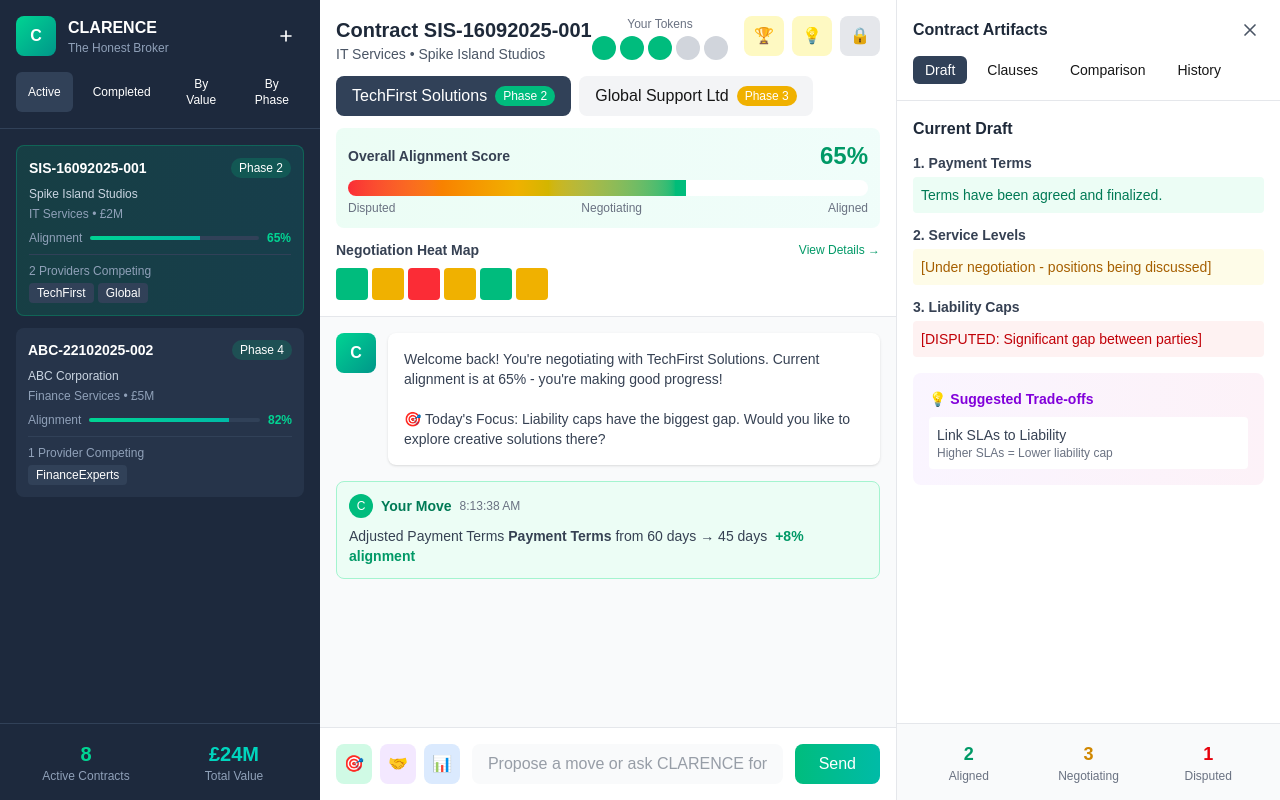
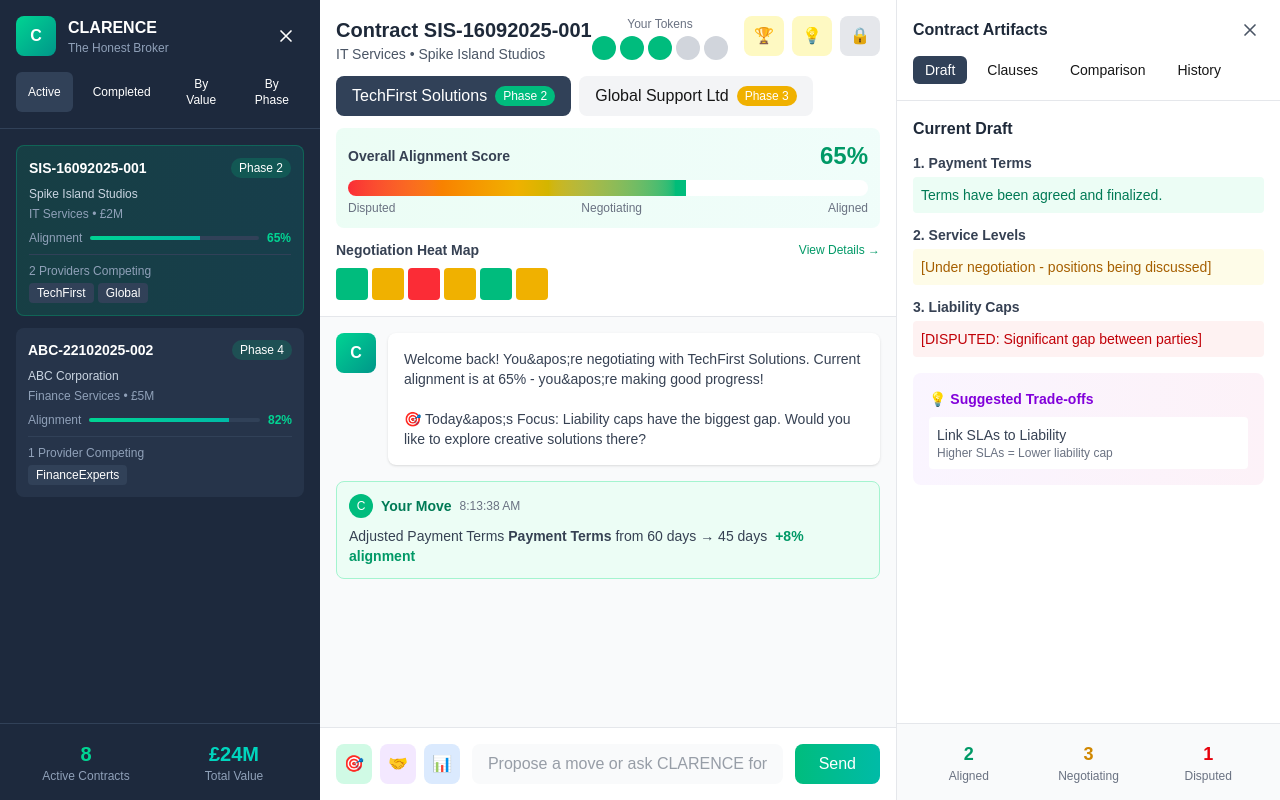
Before and after one commit to SpikeIreland/clarence, a Next.js app: page /auth/unified in a window 1280 px wide. Built offline with nearby package versions, Linux system fonts and the light colour scheme.

Commit message:
Fix: Unified CLARENCE interface - resolve compilation errors and unused variables

```diff
--- a/app/auth/unified/page.tsx
+++ b/app/auth/unified/page.tsx
@@ -1,5 +1,5 @@
 'use client'
-import { useState, useEffect, useCallback, useRef } from 'react'
+import { useState, useEffect, useRef } from 'react'
 import { useRouter } from 'next/navigation'
 
 // ========== INTERFACES ==========
@@ -64,7 +64,7 @@ interface ClauseStatus {
 }
 
 // ========== MAIN COMPONENT ==========
-export default function UnifiedClarenceInterface() {
+export default function UnifiedClarencePage() {
   const router = useRouter()
   const messagesEndRef = useRef<HTMLDivElement>(null)
 
@@ -73,9 +73,9 @@ export default function UnifiedClarenceInterface() {
   const [selectedProvider, setSelectedProvider] = useState<Provider | null>(null)
   const [contracts, setContracts] = useState<Contract[]>([])
   const [moves, setMoves] = useState<Move[]>([])
-  const [tokens, setTokens] = useState({ used: 3, total: 5 })
+  const [tokens] = useState({ used: 3, total: 5 }) // removed setTokens as it's not used
   const [achievements, setAchievements] = useState<Achievement[]>([])
-  const [activeChallenge, setActiveChallenge] = useState<Challenge | null>(null)
+  // Removed activeChallenge and setActiveChallenge as they're not used
   const [clauseStatuses, setClauseStatuses] = useState<ClauseStatus[]>([])
   const [activeFilter, setActiveFilter] = useState<'active' | 'completed' | 'value' | 'phase'>('active')
   const [activeArtifactTab, setActiveArtifactTab] = useState<'draft' | 'clauses' | 'comparison' | 'history'>('draft')
@@ -123,7 +123,7 @@ export default function UnifiedClarenceInterface() {
       {
         id: '1',
         type: 'clarence',
-        content: "Welcome back! You're negotiating with TechFirst Solutions. Current alignment is at 65% - you're making good progress!\n\n🎯 Today's Focus: Liability caps have the biggest gap. Would you like to explore creative solutions there?",
+        content: "Welcome back! You&apos;re negotiating with TechFirst Solutions. Current alignment is at 65% - you&apos;re making good progress!\n\n🎯 Today&apos;s Focus: Liability caps have the biggest gap. Would you like to explore creative solutions there?",
         timestamp: new Date(Date.now() - 10 * 60000)
       },
       {
@@ -238,9 +238,13 @@ export default function UnifiedClarenceInterface() {
                 <div className="text-xs text-slate-400">The Honest Broker</div>
               </div>
             </div>
-            <button className="p-2 hover:bg-slate-700 rounded-lg transition">
+            <button
+              onClick={() => router.push('/auth/contracts-dashboard')}
+              className="p-2 hover:bg-slate-700 rounded-lg transition"
+              title="Back to Dashboard"
+            >
               <svg className="w-5 h-5" fill="none" stroke="currentColor" viewBox="0 0 24 24">
-                <path strokeLinecap="round" strokeLinejoin="round" strokeWidth={2} d="M12 6v6m0 0v6m0-6h6m-6 0H6" />
+                <path strokeLinecap="round" strokeLinejoin="round" strokeWidth={2} d="M6 18L18 6M6 6l12 12" />
               </svg>
             </button>
           </div>
@@ -519,7 +523,7 @@ export default function UnifiedClarenceInterface() {
                     <div className="w-6 h-6 bg-blue-500 rounded-full flex items-center justify-center text-white text-xs">
                       P
                     </div>
-                    <span className="text-sm font-semibold text-blue-700">Provider's Move</span>
+                    <span className="text-sm font-semibold text-blue-700">Provider&apos;s Move</span>
                   </div>
                   <div className="text-sm text-gray-700">{move.content}</div>
                 </div>
```
